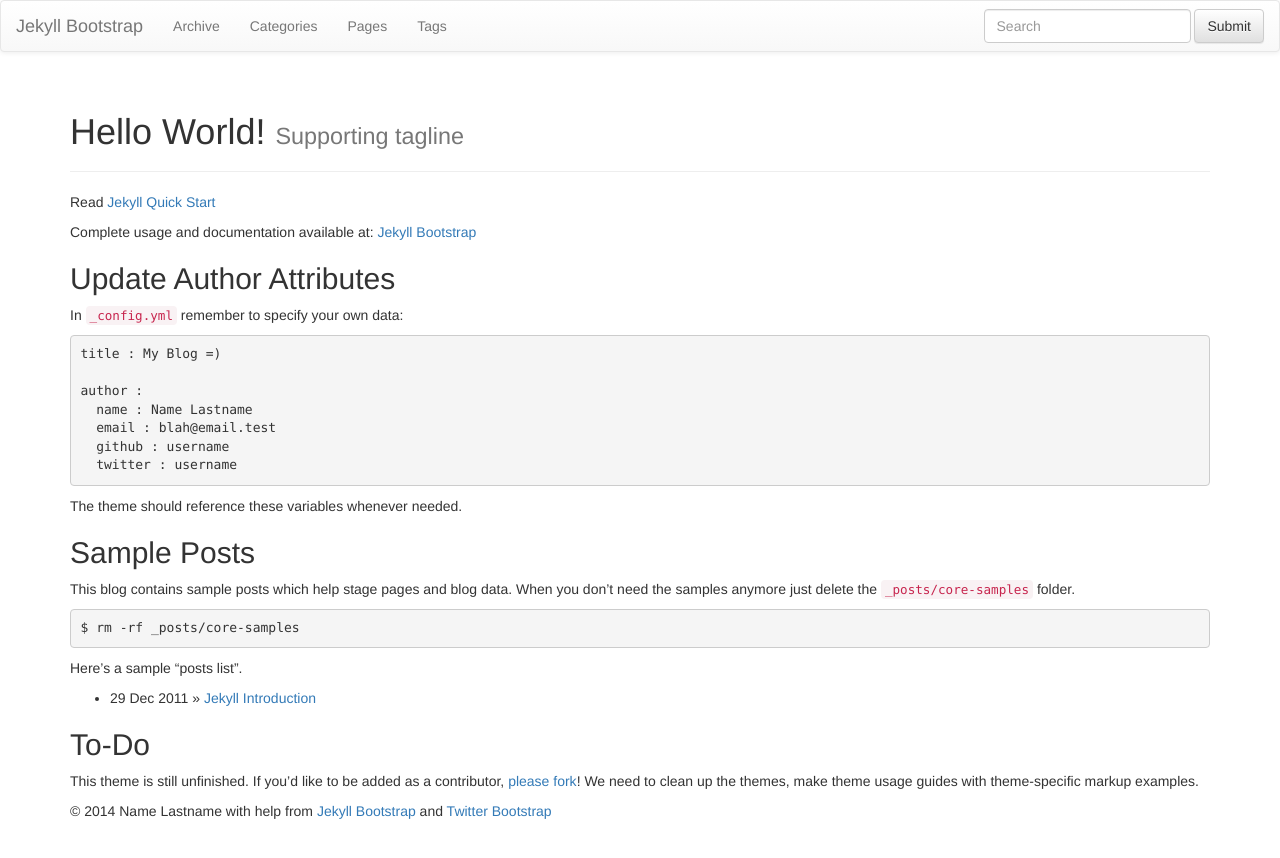
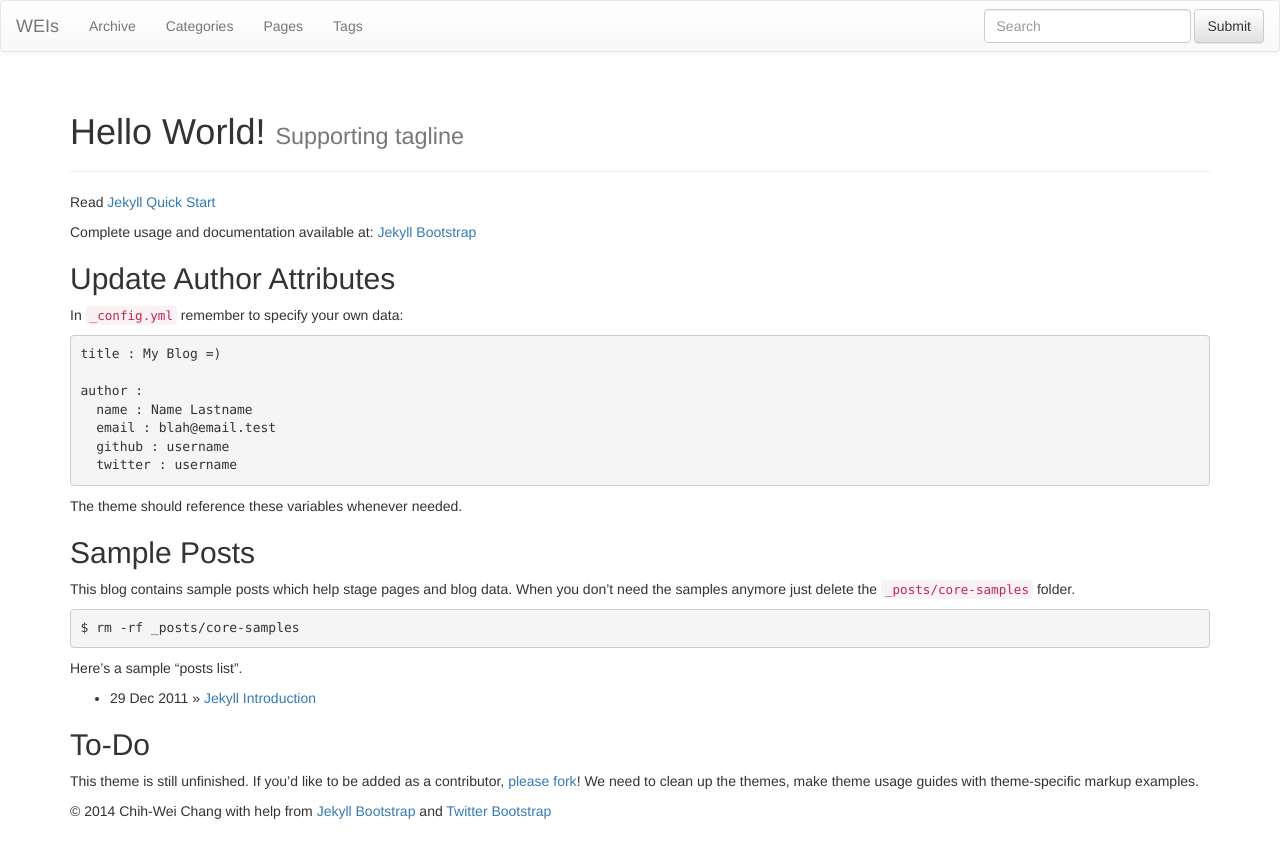
Before and after one commit to Luphia/luphia.github.io, a Jekyll site: the page built from index.md, in a window 1280 px wide. Shown: the top 858 px of the page. Built offline with Jekyll 4.4.1, drawn with Linux system fonts in a browser that asks for light colours; nearby versions of some CDN libraries; library files that are not in the unit come from our copies.

Commit message:
Update config

```diff
--- a/_config.yml
+++ b/_config.yml
@@ -8,14 +8,14 @@ highlighter: pygments
 # Themes are encouraged to use these universal variables
 # so be sure to set them if your theme uses them.
 #
-title : Jekyll Bootstrap
-tagline: Site Tagline
+title : WEIs
+tagline: Watching the world go by
 author :
-  name : Name Lastname
-  email : blah@email.test
-  github : username
-  twitter : username
-  feedburner : feedname
+  name : Chih-Wei Chang
+  email : luphia@outlook.com
+  github : Luphia
+  twitter : Luphiaccw
+  feedburner : Elucia
 
 # The production_url is only used when full-domain names are needed
 # such as sitemap.txt
@@ -25,7 +25,7 @@ author :
 # Else if you are pushing to username.github.io, replace with your username.
 # Finally if you are pushing to a GitHub project page, include the project name at the end.
 #
-production_url : http://username.github.io
+production_url : http://luphia.github.io
 
 # All Jekyll-Bootstrap specific configurations are namespaced into this hash
 #
```
